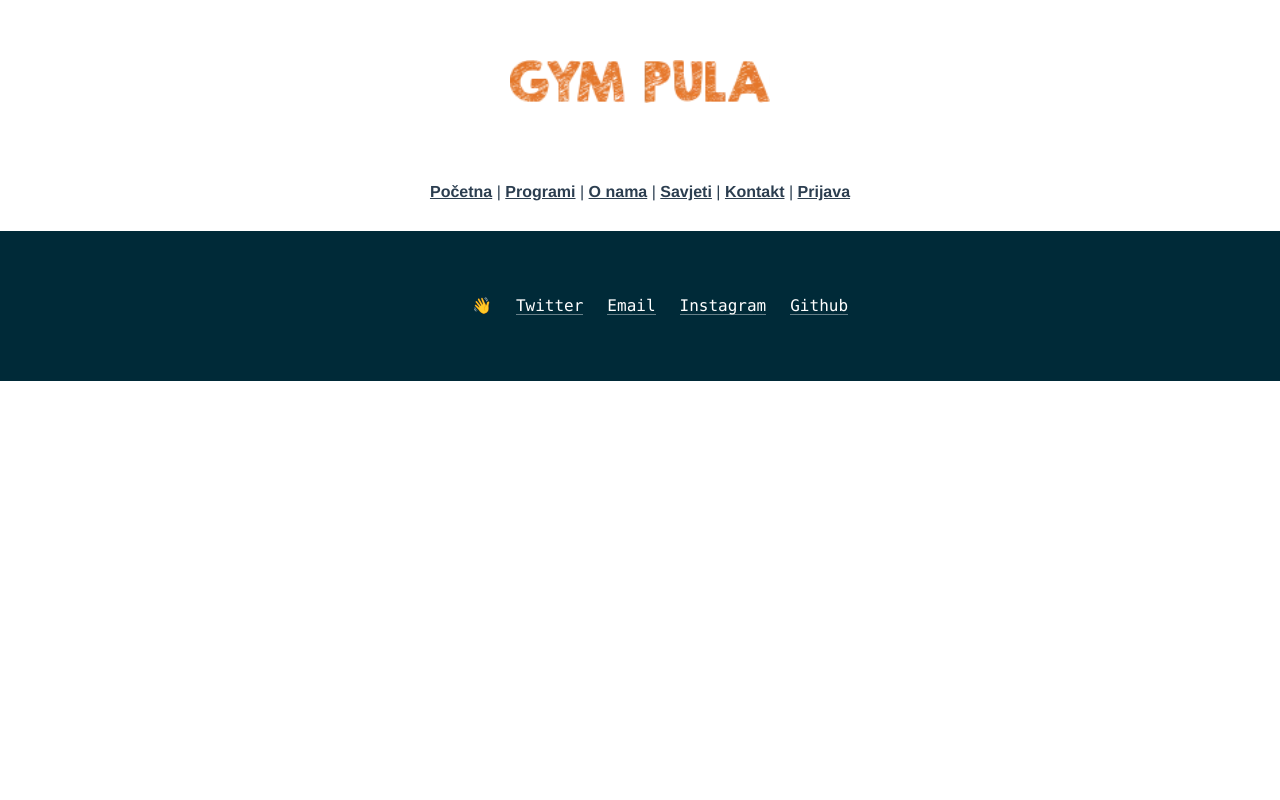
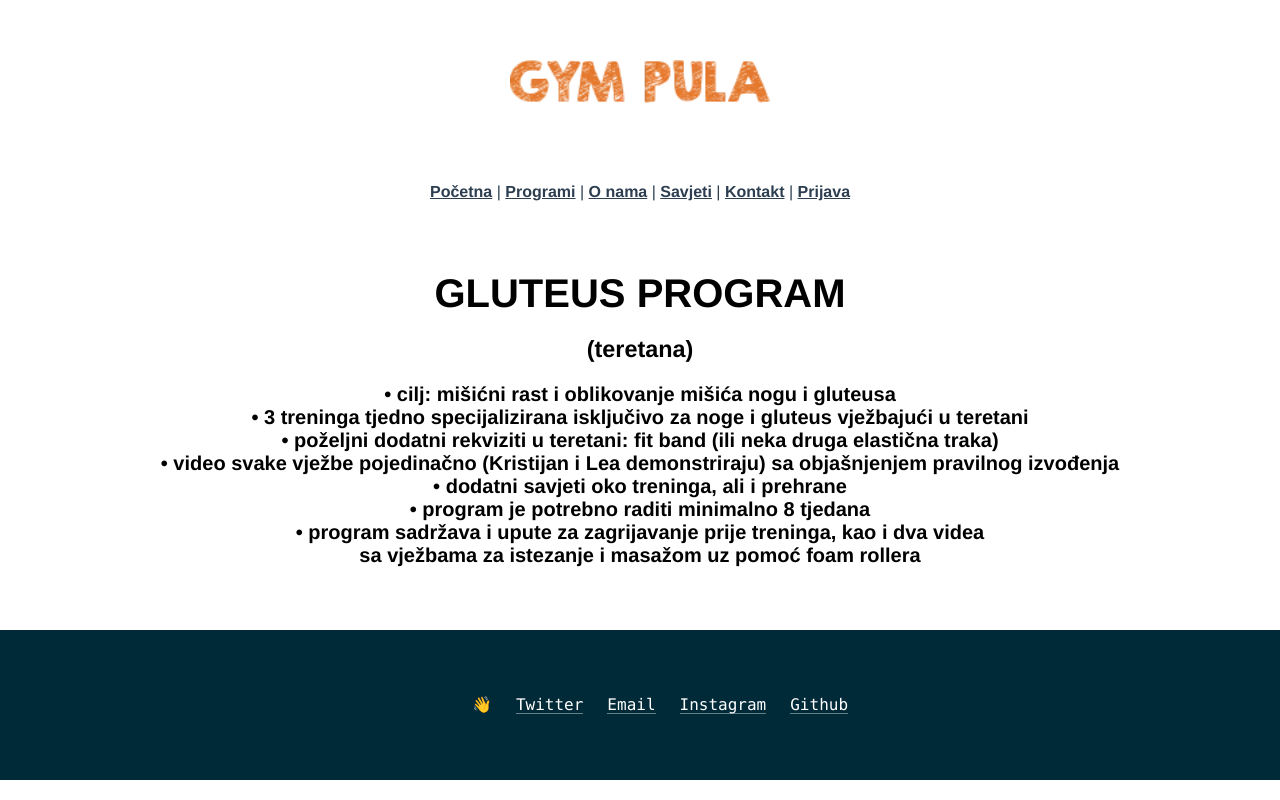
Before and after one commit to Lea45/Gym-Pula, a Vue app: page /GluteusG in a window 1280 px wide. Built offline with nearby package versions, Linux system fonts and the light colour scheme.

Commit message:
https://github.com/varziclea/lea-kristijan-vue-app-template.git

```diff
--- /dev/null
+++ b/public/css/allprograms.css
@@ -0,0 +1,35 @@
+.trening {
+    backdrop-filter: blur(35px);
+	clip-path: polygon(30% 0%, 70% 0%, 100% 30%, 100% 70%, 70% 100%, 30% 100%, 0% 70%, 0% 30%);
+	text-align:center;
+    color: black;
+    font-weight: bold;
+    font-size:20px;
+	margin: 10px;
+	padding: 30px 10px 30px 10px;
+}
+
+.login {
+	position: absolute;
+	bottom: 10px;
+	left: 500px;
+}
+
+.login li {
+	list-style: none;
+	transform: translateY(40px);
+	transition: 0.5s;
+	opacity: 0;
+}
+
+ .trening:hover .login li {
+	transform: translateY(0px);
+	opacity: 1;
+}
+
+.login li a {
+	color: #FF9633;
+    font-weight: bolder;
+    text-decoration: none;
+
+}
--- a/public/index.html
+++ b/public/index.html
@@ -15,6 +15,7 @@
 	<link href="./css/about.css" rel="stylesheet" />
 	<link href="./css/contact.css" rel="stylesheet" />
 	<link href="./css/advicess.css" rel="stylesheet" />
+	<link href="./css/allprograms.css" rel="stylesheet" />
     <title>Projekti - PI</title>
   </head>
 
--- a/src/router/index.js
+++ b/src/router/index.js
@@ -70,9 +70,9 @@ const routes = [
   },
 
   {
-    path: '/GluteusG',
-    name: 'GluteusG',
-    component: () => import(/* webpackChunkName: "about" */ '../views/GluteusG.vue')
+    path: '/GluteusH',
+    name: 'GluteusH',
+    component: () => import(/* webpackChunkName: "about" */ '../views/GluteusH.vue')
   },
 
 ]
--- a/src/views/GluteusG.vue
+++ b/src/views/GluteusG.vue
@@ -0,0 +1,22 @@
+<template>
+    <div class="containter">
+        <div class="trening">
+            <h1>GLUTEUS PROGRAM </h1>
+            <h3>(teretana)</h3>
+            <p> • cilj: mišićni rast i oblikovanje mišića nogu i gluteusa </p>
+            <p> • 3 treninga tjedno specijalizirana isključivo za noge i gluteus vježbajući u teretani </p>
+            <p> • poželjni dodatni rekviziti u teretani: fit band (ili neka druga elastična traka) </p>
+            <p> • video svake vježbe pojedinačno (Kristijan i Lea demonstriraju) sa objašnjenjem pravilnog izvođenja </p>
+            <p> • dodatni savjeti oko treninga, ali i prehrane </p>
+            <p> • program je potrebno raditi minimalno 8 tjedana </p>
+            <p> • program sadržava i upute za zagrijavanje prije treninga, kao i dva videa <br> sa vježbama za istezanje i masažom uz pomoć foam rollera </p>
+
+            <br>
+            <ul class="login">
+                <li>
+                    <a href="">PRIJAVI SE</a>
+                </li>
+            </ul>
+        </div>
+        </div>
+</template>
--- a/src/views/GluteusH.vue
+++ b/src/views/GluteusH.vue
@@ -0,0 +1,22 @@
+<template>
+<div class="containter">
+        <div class="trening">
+            <h1>GLUTEUS PROGRAM </h1>
+            <h3>(kod kuće)</h3>
+            <p> • cilj: mišićni rast i oblikovanje mišića nogu i gluteusa </p>
+            <p> • 3 treninga tjedno specijalizirana isključivo za noge i gluteus vježbajući kod kuće </p>
+            <p> • poželjni dodatni rekviziti u teretani: fit band (ili neka druga elastična traka) </p>
+            <p> • video svake vježbe pojedinačno (Kristijan i Lea demonstriraju) sa objašnjenjem pravilnog izvođenja </p>
+            <p> • dodatni savjeti oko treninga, ali i prehrane </p>
+            <p> • program je potrebno raditi minimalno 8 tjedana </p>
+            <p> • program sadržava i upute za zagrijavanje prije treninga, kao i dva videa <br> sa vježbama za istezanje i masažom uz pomoć foam rollera </p>
+
+            <br>
+            <ul class="login">
+                <li>
+                    <a href="">PRIJAVI SE</a>
+                </li>
+            </ul>
+        </div>
+        </div>
+        </template>
--- a/src/views/StandardH.vue
+++ b/src/views/StandardH.vue
@@ -0,0 +1,20 @@
+<template>
+     <div class="containter">
+        <div class="trening">
+            <h1>STANDARDNI PROGRAM ZA <br> CIJELO TIJELO </h1>
+            <h3>(kod kuće)</h3>
+            <p> • cilj: oblikovanje i učvršćivanje mišića cijeloga tijela </p>
+            <p> • 4 treninga za cijelo tijelo: 2 treninga za noge i gluteus, 2 za trbuh, ruke i leđa kod kuće </p>
+            <p> • potrebni rekviziti: bučice (od minimalno 3 kg), fit band (ili neka druga elastična traka), vijača </p>
+            <p> • video svake vježbe pojedinačno (Kristijan i Lea demonstriraju) sa objašnjenjem pravilnog izvođenja </p>
+            <p> • dodatni savjeti oko treninga, ali i prehrane </p>
+            <p> • program sadržava i upute za zagrijavanje prije treninga, kao i dva videa <br> sa vježbama za istezanje i masažom uz pomoć foam rollera </p>
+            <br>
+            <ul class="login">
+                <li>
+                    <a href="">PRIJAVI SE</a>
+                </li>
+            </ul>
+        </div>
+        </div>
+</template>
```
